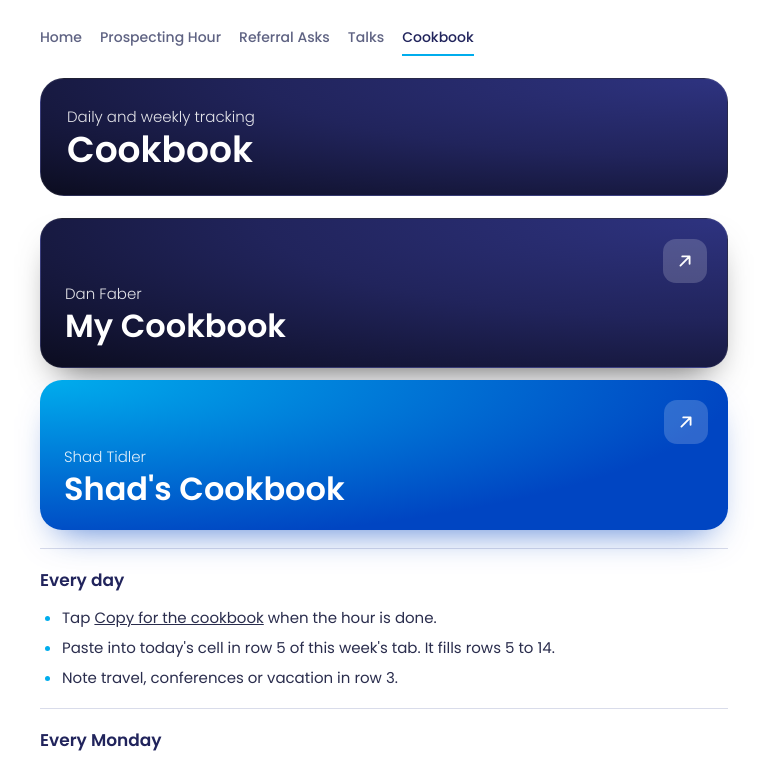
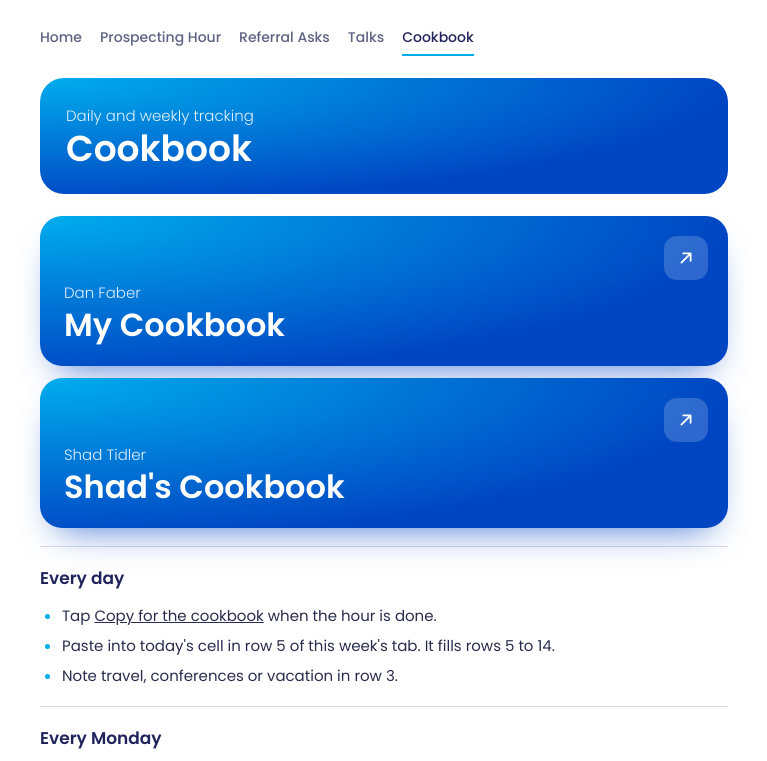
Before and after one commit to lushin-inc/shad, a plain HTML site: page index.html in a window 1280 px wide. Both pictures are taken after a click on the link "Cookbook". Shown: the top 761 px of the page, without its empty margins (256-1023 px from the left). Drawn offline with Linux system fonts and the light colour scheme.

Commit message:
Add files via upload

```diff
--- a/index.html
+++ b/index.html
@@ -13,9 +13,9 @@
   --btn:#21245C; --btn-text:#FFFFFF; --focus:#0045C2;
   --font:'Poppins', Arial, sans-serif;
   --g-today: radial-gradient(130% 140% at 0% 0%, #00ADED 0%, #0045C2 78%);
-  --g-referrals: radial-gradient(140% 140% at 100% 0%, #00ADED 0%, #21245C 72%);
-  --g-talks: linear-gradient(125deg, #E34554 0%, #F05A28 100%);
-  --g-cookbook: radial-gradient(150% 150% at 100% 0%, #2E3380 0%, #21245C 45%, #000000 120%);
+  --g-referrals: var(--g-today);
+  --g-talks: var(--g-today);
+  --g-cookbook: var(--g-today);
 }
 @media (prefers-color-scheme: dark){
   :root:not([data-theme="light"]){
@@ -51,11 +51,7 @@ h1,h2,h3{text-wrap:balance;margin:0}
 .tile .big{font-size:clamp(28px, 6vw, 38px);font-weight:600;line-height:1.15;letter-spacing:-.01em}
 .tile .ico{position:absolute;top:22px;right:22px;width:48px;height:48px;border-radius:14px;background:rgba(255,255,255,.18);display:grid;place-items:center}
 .tile .ico svg{width:24px;height:24px}
-.t-today{background:var(--g-today);box-shadow:0 18px 36px -18px rgba(0,69,194,.75)}
-.t-referrals{background:var(--g-referrals);box-shadow:0 18px 36px -18px rgba(33,36,92,.8)}
-.t-talks{background:var(--g-talks);box-shadow:0 18px 36px -18px rgba(227,69,84,.7)}
-.t-cookbook{background:var(--g-cookbook);box-shadow:0 18px 36px -18px rgba(0,0,0,.7)}
-.t-cookbook,.sheet.mine,.head.cook{border:1px solid rgba(255,255,255,.08)}
+.t-today,.t-referrals,.t-talks,.t-cookbook{background:var(--g-today);box-shadow:0 18px 36px -18px rgba(0,69,194,.75)}
 
 /* Section header */
 .head{border-radius:24px;padding:26px 26px 24px;color:#fff;margin-bottom:22px}
@@ -137,8 +133,7 @@ textarea.fallback{width:100%;min-height:220px;border-radius:12px;border:1px soli
 .sheet .big{font-size:clamp(26px, 5.5vw, 32px);font-weight:600;line-height:1.15}
 .sheet .ico{position:absolute;top:20px;right:20px;width:44px;height:44px;border-radius:13px;background:rgba(255,255,255,.18);display:grid;place-items:center}
 .sheet .ico svg{width:22px;height:22px}
-.sheet.mine{background:var(--g-cookbook);box-shadow:0 18px 36px -18px rgba(0,0,0,.7)}
-.sheet.shad{background:var(--g-today);box-shadow:0 18px 36px -18px rgba(0,69,194,.7)}
+.sheet.mine,.sheet.shad{background:var(--g-today);box-shadow:0 18px 36px -18px rgba(0,69,194,.75)}
 .sheet:hover{transform:translateY(-2px)}
 
 .view[hidden]{display:none!important}
```
